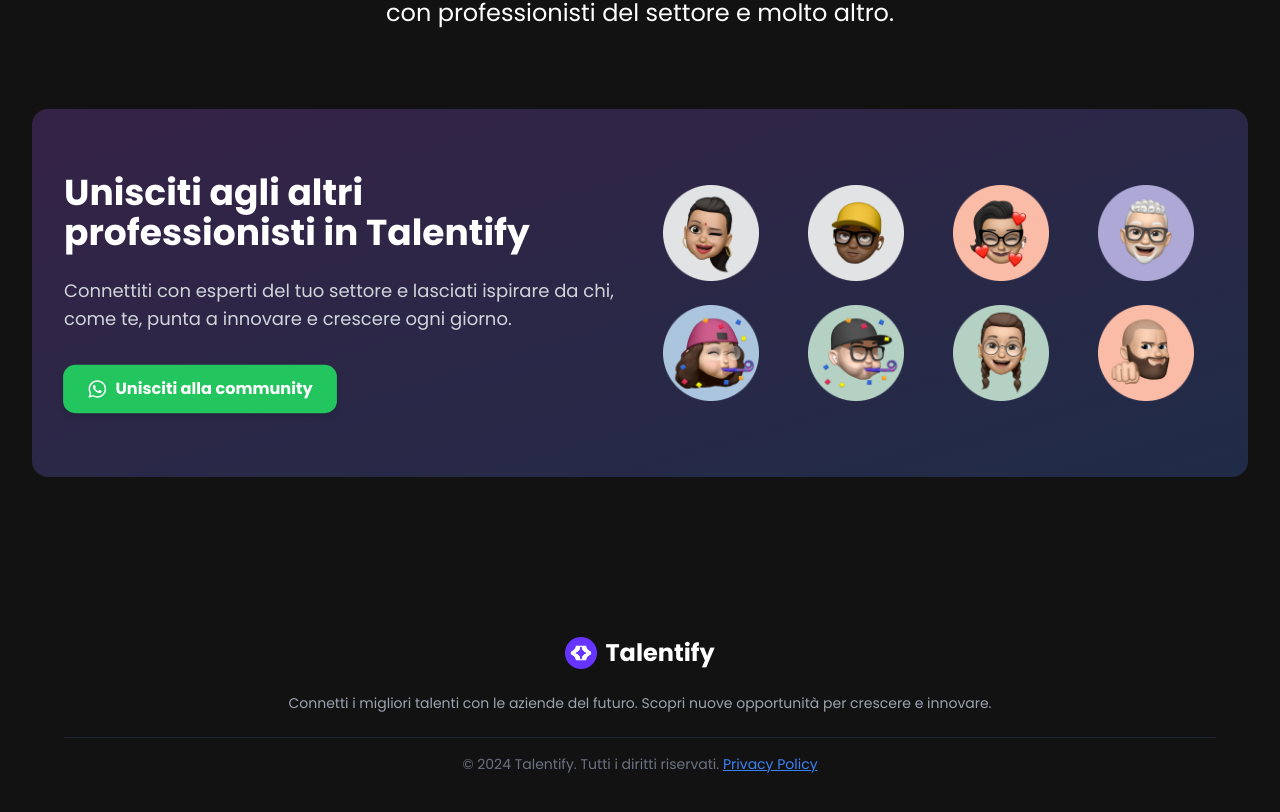
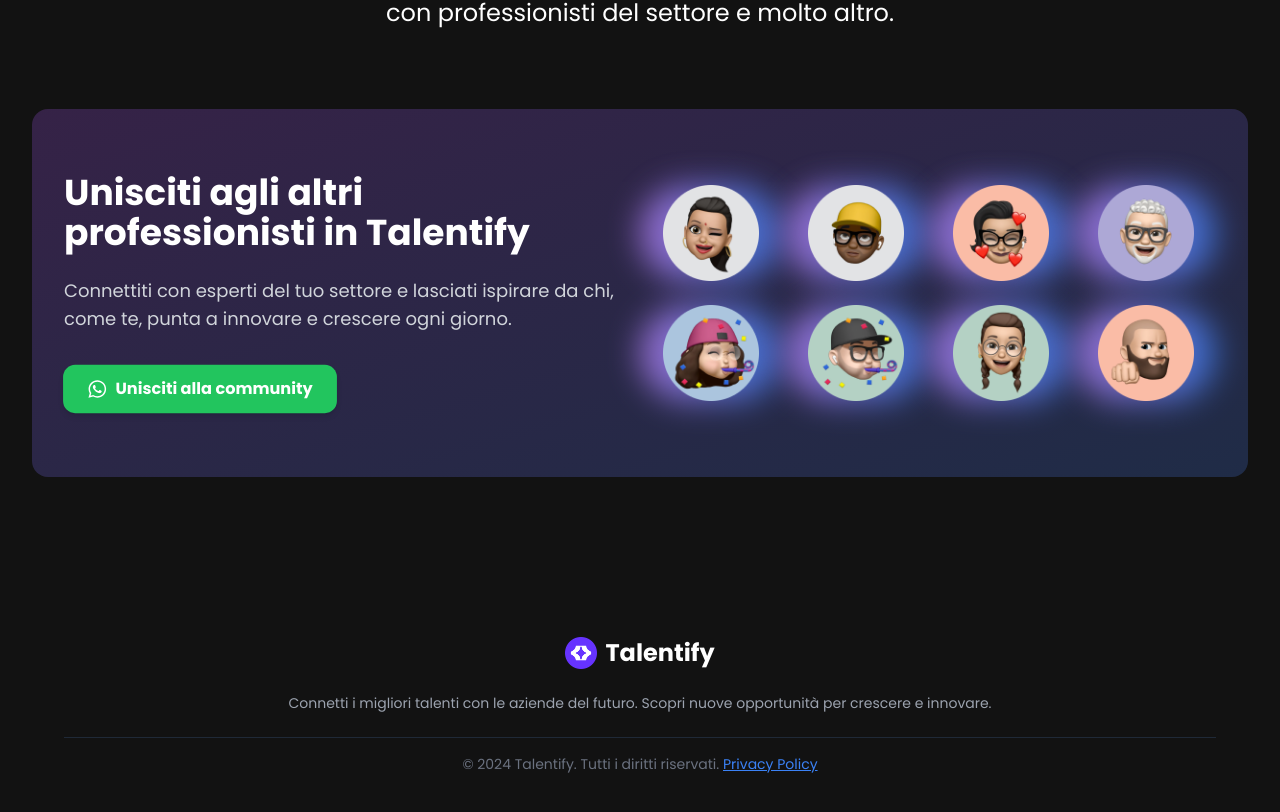
Before and after one commit to ricciviero/talentify-landing-page, a React (Vite) app: page / in a window 1280 px wide. Shown: the part 2867-3679 px from the top of the page. Built offline with nearby package versions, Linux system fonts and the light colour scheme.

Commit message:
avatar section improved

```diff
--- a/src/components/AvatarsSection.jsx
+++ b/src/components/AvatarsSection.jsx
@@ -39,15 +39,15 @@
                     </div>
                 </div>
 
-                {/* Griglia degli avatar a destra */}
+                {/* Avatar grid on the right */}
                 <div className="w-full md:w-1/2 grid grid-cols-2 md:grid-cols-4 gap-6 gap-x-1">
                     {avatars.map((avatar) => (
                         <motion.div
                             key={avatar.id}
-                            className="flex justify-center"
+                            className="flex justify-center relative"
                             whileHover={{
-                                scale: 1.1, // Ingrandisce leggermente l'avatar
-                                rotate: 5, // Aggiunge una piccola rotazione
+                                scale: 1.1,
+                                rotate: 5,
                             }}
                             transition={{
                                 type: "spring",
@@ -55,9 +55,10 @@
                                 damping: 10,
                             }}
                         >
+                            <div className="absolute inset-0 bg-gradient-to-r from-purple-400 to-blue-500 rounded-full blur-lg opacity-75" />
                             <img
                                 src={avatar.img}
-                                className="w-24 h-24"
+                                className="w-24 h-24 relative z-10"
                                 alt={`Avatar ${avatar.id}`}
                             />
                         </motion.div>
```
